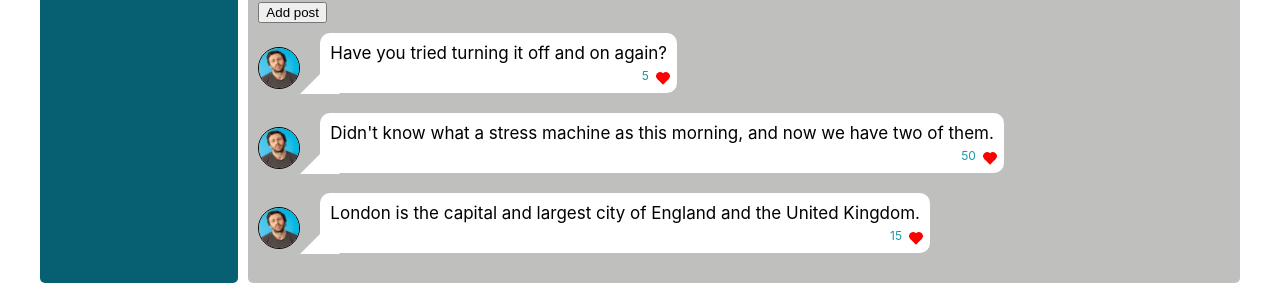
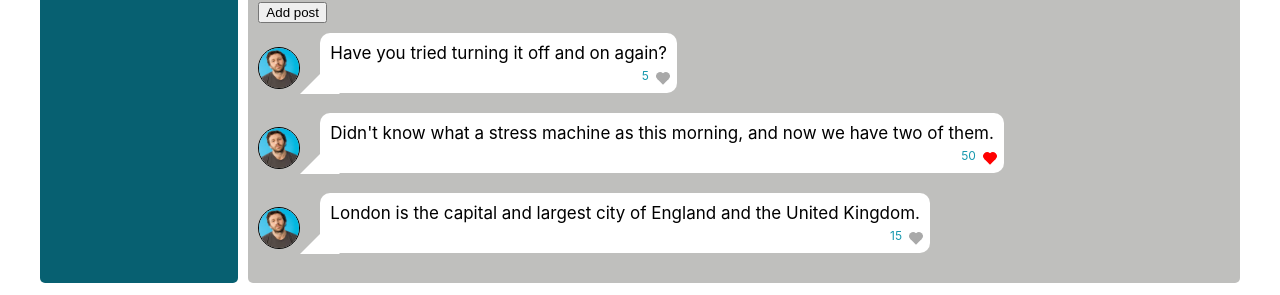
Before and after one commit to Normanar/my-nett2, a React (Create React App) app: page /profile in a window 1280 px wide. Shown: the part 445-740 px from the top of the page. Built offline with nearby package versions, Linux system fonts and the light colour scheme.

Commit message:
lesson 57

```diff
--- a/src/Redux/profile-reducer.ts
+++ b/src/Redux/profile-reducer.ts
@@ -4,6 +4,7 @@ type postType = {
     id: string
     message: string
     like: string
+    isRedLike: boolean
 }
 
 type InitialStateType = {
@@ -13,19 +14,31 @@ type InitialStateType = {
 
 let initialState: InitialStateType = {
     posts: [
-        {id: v1(), message: "Have you tried turning it off and on again?", like: "5"},
+        {
+            id: v1(),
+            message: "Have you tried turning it off and on again?",
+            like: "5",
+            isRedLike: false,
+        },
         {
             id: v1(),
             message: "Didn't know what a stress machine as this morning, and now we have two of them.",
-            like: "50"
+            like: "50",
+            isRedLike: true,
         },
-        {id: v1(), message: "London is the capital and largest city of England and the United Kingdom.", like: "15"},
+        {
+            id: v1(),
+            message: "London is the capital and largest city of England and the United Kingdom.",
+            like: "15",
+            isRedLike: false,
+        },
     ],
     newMyPost: '',
-
 }
 
-type AllActionsType = ReturnType<typeof addNewMyPostAC> | ReturnType<typeof updateNewMyPostAC>
+type AllActionsType = ReturnType<typeof addNewMyPostAC>
+    | ReturnType<typeof updateNewMyPostAC>
+    | ReturnType<typeof likeAC>
 
 
 export const profileReducer = (state = initialState, action: AllActionsType): InitialStateType => {
@@ -39,7 +52,7 @@ export const profileReducer = (state = initialState, action: AllActionsType): In
             // return stateCopy }
             return {
                 ...state,
-                posts: [...state.posts, {id: v1(), message: state.newMyPost, like: "0"}],
+                posts: [...state.posts, {id: v1(), message: state.newMyPost, like: "0", isRedLike: false}],
                 newMyPost: ''
             };
         }
@@ -48,6 +61,12 @@ export const profileReducer = (state = initialState, action: AllActionsType): In
             return {
                 ...state,
                 newMyPost: action.newText
+            }
+        case "SET-LIKE":
+            return {
+                ...state, posts: state.posts.map(p => (
+                    p.id === action.postID ? {...p, isRedLike: action.isRedLikeStatus} : p
+                ))
             }
 
         default:
@@ -67,3 +86,11 @@ export const updateNewMyPostAC = (newText: string) => {
         newText: newText,
     } as const
 }
+
+export const likeAC = (postID: string, isRedLikeStatus: boolean) => {
+    return {
+        type : 'SET-LIKE',
+        postID,
+        isRedLikeStatus,
+    } as const
+}
--- a/src/Redux/users-reducer.ts
+++ b/src/Redux/users-reducer.ts
@@ -17,6 +17,7 @@ export type initialStateType = {
     pageSize: number
     totalUsersCount: number
     currentPage: number
+    isLoading: boolean
 }
 
 let initialState: initialStateType = {
@@ -24,6 +25,7 @@ let initialState: initialStateType = {
     pageSize: 5,
     totalUsersCount: 0,
     currentPage: 1,
+    isLoading: false,
 }
 
 type AllActionType = ReturnType<typeof followAC>
@@ -31,6 +33,8 @@ type AllActionType = ReturnType<typeof followAC>
     | ReturnType<typeof setUsersAC>
     | ReturnType<typeof setCurrentPageAC>
     | ReturnType<typeof setTotalUsersCountAC>
+    | ReturnType<typeof toggleIsLoadingAC>
+
 
 
 
@@ -69,6 +73,9 @@ export const usersReducer = (state = initialState, action: AllActionType) : init
 
         case "SET_TOTAL_USERS_COUNT":
             return {...state, totalUsersCount: action.totalCount }
+
+        case "TOGGLE_IS_LOADING":
+            return {...state, isLoading: action.isLoading }
 
         default:
             return state
@@ -110,3 +117,10 @@ export const setTotalUsersCountAC = (totalCount: number) => {
         totalCount,
     } as const
 }
+
+export const toggleIsLoadingAC = (isLoading: boolean) => {
+    return {
+        type: "TOGGLE_IS_LOADING",
+        isLoading,
+    } as const
+}
--- a/src/components/Profile/MyPosts/MyPosts.tsx
+++ b/src/components/Profile/MyPosts/MyPosts.tsx
@@ -6,11 +6,13 @@ export type postsType = {
     id: string
     message: string
     like: string
+    isRedLike: boolean
 }
 
 type MyPostsType = {
     addNewMyPost: () => void
     updateNewMyPost: (text: string) => void
+    setLike: (postID: string, isRedLikeStatus: boolean) => void
     posts: Array<postsType>
     newMyPost: string
 }
@@ -52,7 +54,12 @@ const MyPosts: React.FC<MyPostsType> = (props) => {
                 </div>
             </div>
             <div className={g.myPostsPost}>
-                {props.posts.map(t => <Post message={t.message} like={t.like} id={t.id}/>)}
+                {props.posts.map(t => <Post message={t.message}
+                                            like={t.like}
+                                            id={t.id}
+                                            isRedLike={t.isRedLike}
+                                            setLike={props.setLike}
+                />)}
             </div>
 
         </div>
--- a/src/components/Profile/MyPosts/MyPostsContainer.tsx
+++ b/src/components/Profile/MyPosts/MyPostsContainer.tsx
@@ -1,5 +1,5 @@
 import React from "react";
-import {addNewMyPostAC, updateNewMyPostAC} from "../../../Redux/profile-reducer";
+import {addNewMyPostAC, likeAC, updateNewMyPostAC} from "../../../Redux/profile-reducer";
 import MyPosts from "./MyPosts";
 import {AppRootStateType} from "../../../Redux/redux-store";
 import {connect} from "react-redux";
@@ -34,6 +34,7 @@ type postType = {
     id: string
     message: string
     like: string
+    isRedLike: boolean
 }
 
 type MapStateToPropsType = {
@@ -44,6 +45,7 @@ type MapStateToPropsType = {
 type MapDispatchToPropsType = {
     addNewMyPost: () => void
     updateNewMyPost: (text: string) => void
+    setLike: (postID: string, isRedLikeStatus: boolean) => void
 }
 
 let mapStateToProps = (state: AppRootStateType) : MapStateToPropsType => {
@@ -56,7 +58,8 @@ let mapStateToProps = (state: AppRootStateType) : MapStateToPropsType => {
 let mapDispatchToProps = (dispatch: Dispatch) : MapDispatchToPropsType => {
     return {
         addNewMyPost: () => dispatch(addNewMyPostAC()),
-        updateNewMyPost: (text: string) => dispatch(updateNewMyPostAC(text))
+        updateNewMyPost: (text: string) => dispatch(updateNewMyPostAC(text)),
+        setLike: (postID: string, isRedLikeStatus: boolean) => dispatch(likeAC(postID, isRedLikeStatus))
     }
 }
 
--- a/src/components/Profile/MyPosts/Post/Post.module.css
+++ b/src/components/Profile/MyPosts/Post/Post.module.css
@@ -94,3 +94,34 @@
     top: 0;
     left: -4px;
 }
+
+.heartNonRed{
+    width: 8px;
+    height: 8px;
+    background-color: darkgrey;
+    transform: rotate(45deg);
+    position: relative;
+    margin-top: 7px;
+    margin-left: 10px;
+    cursor: pointer;
+}
+
+.heartNonRed::before,
+.heartNonRed::after{
+    content : '';
+    display: block;
+    width: 8px;
+    height: 8px;
+    background-color: darkgrey;
+    border-radius: 50%;
+    position: absolute;
+}
+.heartNonRed::before {
+    top: -4px;
+    left: 0;
+}
+
+.heartNonRed::after {
+    top: 0;
+    left: -4px;
+}
--- a/src/components/Profile/MyPosts/Post/Post.tsx
+++ b/src/components/Profile/MyPosts/Post/Post.tsx
@@ -1,9 +1,6 @@
 import g from "./Post.module.css";
 import React from "react";
 import {linkPost} from "../../../Link/Links"
-import {postsType} from "../MyPosts";
-
-
 
 // const Post: React.FC<postsType> = (props) => {
 //     return (
@@ -19,7 +16,13 @@ import {postsType} from "../MyPosts";
 // }
 //
 // export default Post;
-
+type postsType = {
+    id: string
+    message: string
+    like: string
+    isRedLike: boolean
+    setLike: (postID: string, isRedLikeStatus: boolean) => void
+}
 
 const Post: React.FC<postsType> = (props) => {
     return (
@@ -31,7 +34,9 @@ const Post: React.FC<postsType> = (props) => {
                 <div className={g.post_message_text}>{props.message}</div>
                 <div className={g.like}>
                     <div>{props.like}</div>
-                    <div className={g.heart}></div>
+                    <div className={props.isRedLike ? g.heart : g.heartNonRed}
+                         onClick={() => props.setLike(props.id, !props.isRedLike)}
+                    ></div>
                 </div>
             </div>
         </div>
--- a/src/components/Profile/ProfileInfo/ProfileInfo.tsx
+++ b/src/components/Profile/ProfileInfo/ProfileInfo.tsx
@@ -10,7 +10,7 @@ const ProfileInfo = () => {
             </div>
             <div className={g.profileInfoDescription}>
                 <div className={g.profileAvatar}>
-                    <img alt={"avatar"} src={linkAvatar}/>
+                    <img alt={"images"} src={linkAvatar}/>
                 </div>
                 <div className={g.profileDescription}>
                     <div>Name: Roy Trenneman</div>
--- a/src/components/Users/Users.tsx
+++ b/src/components/Users/Users.tsx
@@ -1,7 +1,7 @@
 import React from "react";
 import g from "./user.module.css"
 import {userItemType} from "../../Redux/users-reducer";
-import avatar from "../../avatar/avatar.png"
+import avatar from "../../images/avatar.png"
 
 type UsersType = {
     currentPage: number
--- a/src/components/Users/UsersContainer.tsx
+++ b/src/components/Users/UsersContainer.tsx
@@ -6,13 +6,15 @@ import {
     initialStateType,
     setCurrentPageAC,
     setTotalUsersCountAC,
-    setUsersAC,
+    setUsersAC, toggleIsLoadingAC,
     unfollowAC,
     userItemType
 } from "../../Redux/users-reducer";
 import {Dispatch} from "redux";
 import axios from "axios";
 import React from "react";
+import preloader from "../../images/preloader.svg"
+import g from "./usersContainer.module.css"
 
 type UsersContainerWithAxiosType = {
     items: Array<userItemType>
@@ -24,34 +26,48 @@ type UsersContainerWithAxiosType = {
     totalUsersCount: number
     currentPage: number
     setTotalUsersCount: (totalCount: number) => void
+    isLoading: boolean
+    toggleIsLoading: (isLoading: boolean) => void
 }
 
 class UsersContainerWithAxios extends React.Component<UsersContainerWithAxiosType> {
 
     componentDidMount() {
+        this.props.toggleIsLoading(true)
         axios.get(`https://social-network.samuraijs.com/api/1.0/users?page=${this.props.currentPage}&count=${this.props.pageSize}`)
             .then(response => {
+                this.props.toggleIsLoading(false)
                 this.props.setUsers(response.data.items)
                 this.props.setTotalUsersCount(response.data.totalCount)
             });
     }
 
     setNewCurrentPage = (currentPage: number) => {
+        this.props.toggleIsLoading(false)
         this.props.setCurrentPage(currentPage)
         axios.get(`https://social-network.samuraijs.com/api/1.0/users?page=${currentPage}&count=${this.props.pageSize}`)
-            .then(response => this.props.setUsers(response.data.items))
+            .then(response => {
+                this.props.setUsers(response.data.items)
+                this.props.toggleIsLoading(false)
+            })
+
     }
 
     render() {
         return (
-            <Users currentPage={this.props.currentPage}
+            <>  {this.props.isLoading ?
+                <div className={g.loading}>
+                    <img src={preloader} alt={"preload"} className={g.preloader}/>
+                </div>
+                : <Users currentPage={this.props.currentPage}
                          totalUsersCount={this.props.totalUsersCount}
                          pageSize={this.props.pageSize}
                          setNewCurrentPage={this.setNewCurrentPage}
                          items={this.props.items}
                          follow={this.props.follow}
                          unfollow={this.props.unfollow}
-            />
+                />}
+            </>
         )
 
     }
@@ -64,6 +80,7 @@ const mapStateToProps = (state: AppRootStateType): initialStateType => {
         pageSize: state.usersPage.pageSize,
         totalUsersCount: state.usersPage.totalUsersCount,
         currentPage: state.usersPage.currentPage,
+        isLoading: state.usersPage.isLoading,
     }
 }
 
@@ -83,6 +100,9 @@ const mapDispatchToProps = (dispatch: Dispatch) => {
         },
         setTotalUsersCount: (totalCount: number) => {
             dispatch(setTotalUsersCountAC(totalCount))
+        },
+        toggleIsLoading: (isLoading: boolean) => {
+            dispatch(toggleIsLoadingAC(isLoading))
         }
 
     }
--- /dev/null
+++ b/src/components/Users/usersContainer.module.css
@@ -0,0 +1,8 @@
+.preloader {
+    width: 400px;
+    height: 400px;
+}
+
+.loading{
+    text-align: center;
+}
```
Also changed, not shown: src/images/avatar.png (renamed from src/avatar/avatar.png). Lines whose indentation alone changed are shown as unchanged.
